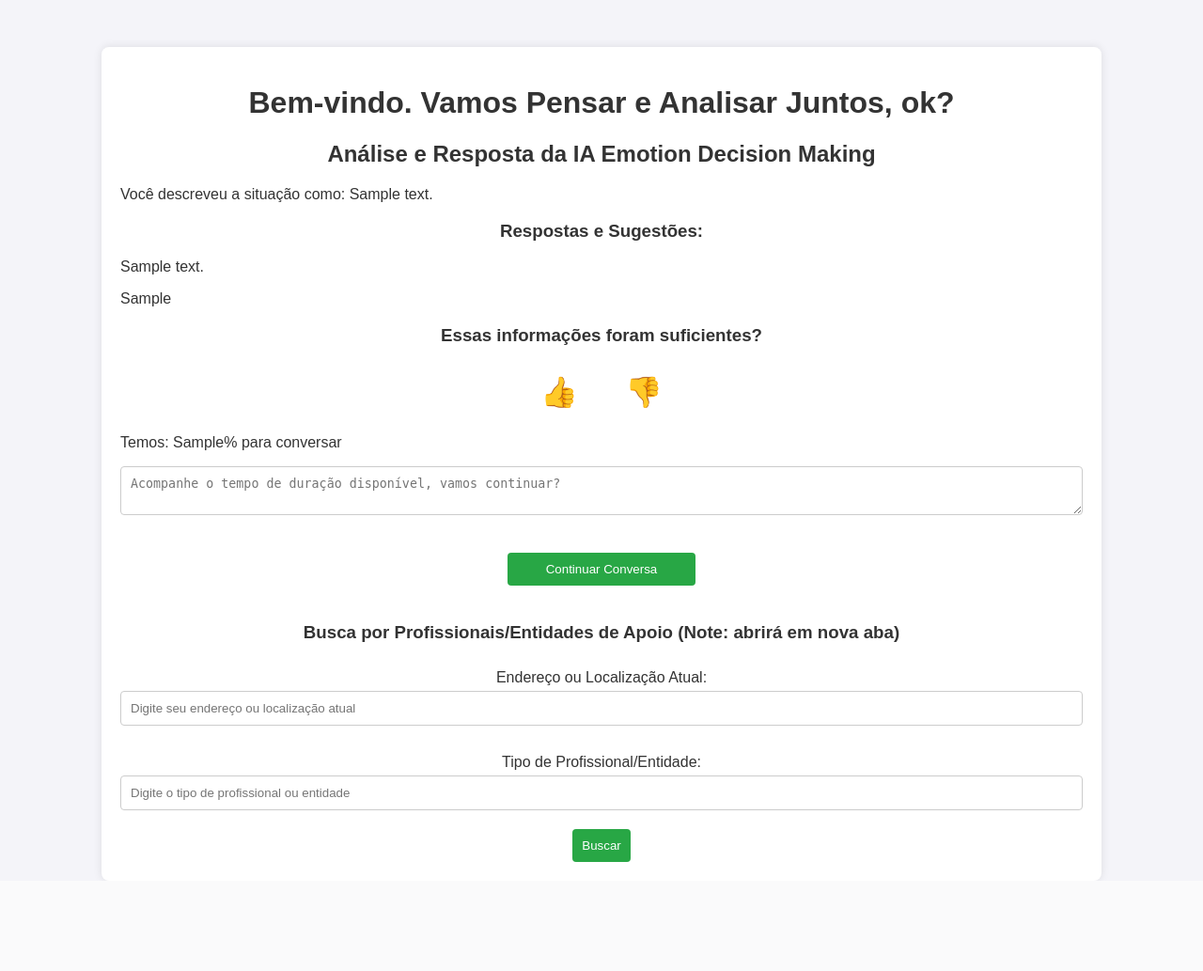
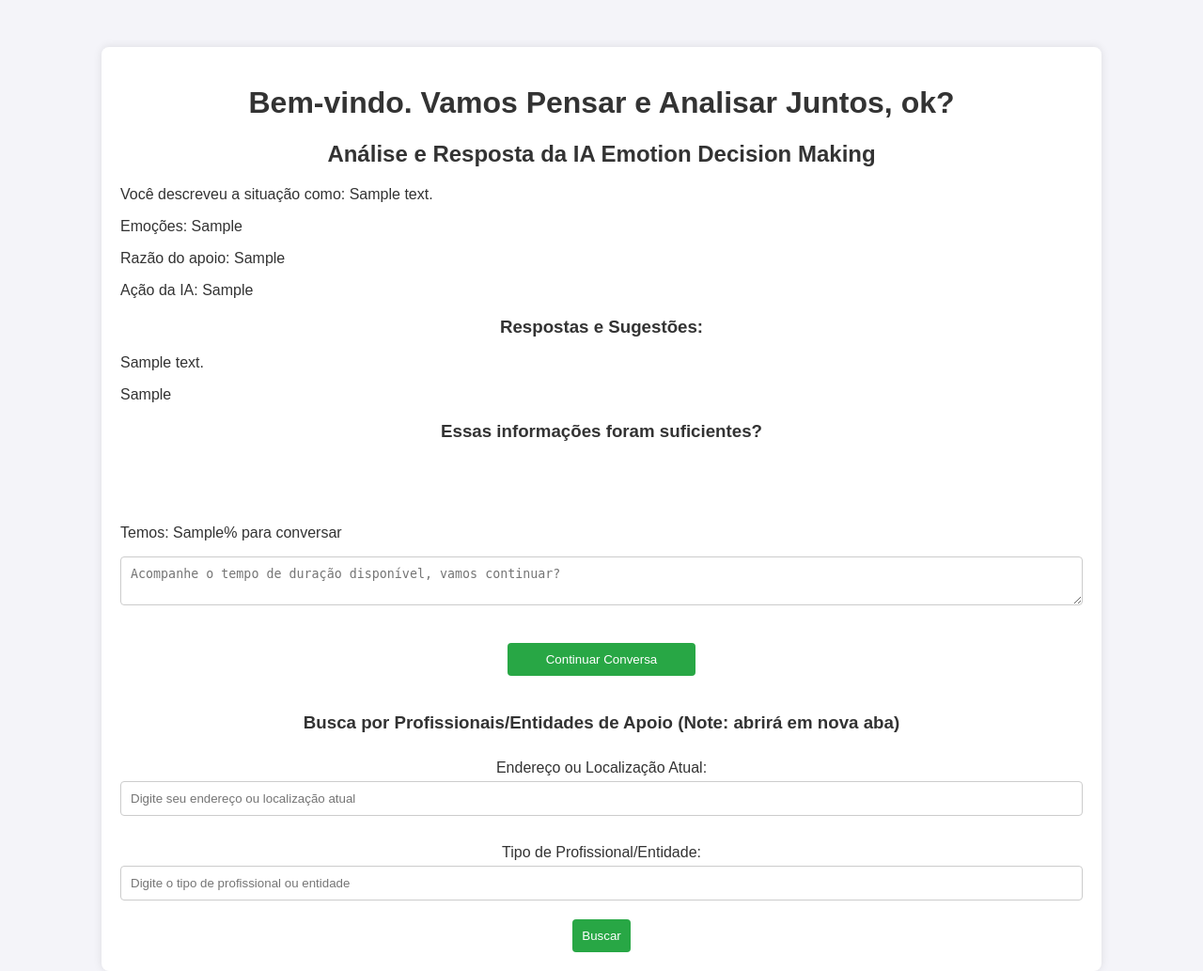
Before and after one commit to JoaoCarlosOrquiza/iaemotiondecisionmaking, a Flask app: template templates/results.html in a window 1280 px wide. Shown: the whole page at 94% size. Before the commit the page ends 937 px from the top, so only its background shows below. Run offline with Flask 2, Linux system fonts and the light colour scheme; the template is opened without the code that fills it: most values are stand-ins (such as "Sample title", 1, 10 or a date in 2020).

Commit message:
Atualizações no projeto e melhorias implementadas

```diff
--- a/app.py
+++ b/app.py
@@ -49,9 +49,16 @@ def process_form():
     add_message_to_history("user", f"Descrição: {situation_description}\nEmoções: {feelings}\nRazão do apoio: {support_reason}\nAção da IA: {ia_action}")
 
     # Gerar uma resposta inicial com base nas informações fornecidas
+    prompt = (
+        f"Descrição: {situation_description}\n"
+        f"Emoções: {feelings}\n"
+        f"Razão do apoio: {support_reason}\n"
+        f"Ação da IA: {ia_action}\n"
+        f"Baseado na Teoria e Técnicas da TCC, forneça decisões práticas, eficazes e suficientes para a situação descrita."
+    )
     response = openai.ChatCompletion.create(
         model="gpt-3.5-turbo",
-        messages=get_message_history(),
+        messages=[{"role": "user", "content": prompt}] + get_message_history(),
         max_tokens=500  # Dobrar os tokens de saída
     )
     initial_response = response['choices'][0]['message']['content']
@@ -74,7 +81,7 @@ def process_form():
 
     # Contar tokens usados
     encoding = tiktoken.encoding_for_model("gpt-3.5-turbo")
-    tokens_used = len(encoding.encode(f"Descrição: {situation_description}\nEmoções: {feelings}\nRazão do apoio: {support_reason}\nAção da IA: {ia_action}")) + len(encoding.encode(initial_response))
+    tokens_used = len(encoding.encode(prompt)) + len(encoding.encode(initial_response))
 
     # Atualizar a contagem de tokens na sessão
     if 'tokens_used' not in session:
--- a/templates/results.html
+++ b/templates/results.html
@@ -7,6 +7,7 @@
     <meta name="keywords" content="IA, Decisões Emocionais, Terapia Cognitivo-Comportamental, Suporte Emocional">
     <meta name="author" content="Seu Nome">
     <title>Resultados da Análise da IA</title>
+	<link rel="stylesheet" href="https://cdnjs.cloudflare.com/ajax/libs/font-awesome/5.15.3/css/all.min.css">
     <link rel="stylesheet" href="static/css/styles.css">
 </head>
 <body>
@@ -16,7 +17,10 @@
         </header>
         <main>
 			<h2>Análise e Resposta da IA Emotion Decision Making</h2>
-            <p>Você descreveu a situação como: {{ description }}</p>
+				<p>Você descreveu a situação como: {{ initial_description }}</p>
+				<p>Emoções: {{ initial_feelings }}</p>
+				<p>Razão do apoio: {{ initial_support_reason }}</p>
+				<p>Ação da IA: {{ initial_ia_action }}</p>
 				<h3>Respostas e Sugestões:</h3>
 					<div id="ia-response">
 					{{ answer|safe }}
@@ -27,9 +31,9 @@
     <h3>Essas informações foram suficientes?</h3>
             <form id="feedback-form" method="POST">
                 <input type="hidden" id="feedback" name="feedback">
-                <div class="feedback-buttons" style="display: flex; justify-content: center; gap: 10px;">
-                    <button type="button" onclick="submitFeedback('👍')">👍</button>
-                    <button type="button" onclick="submitFeedback('👎')">👎</button>
+				<div class="feedback-buttons">
+                    <button type="button" onclick="submitFeedback('👍')" class="fa fa-thumbs-up"></button>
+					<button type="button" onclick="submitFeedback('👎')" class="fa fa-thumbs-down"></button>
                 </div>
             </form>
             <p>Temos: {{ tokens_used }}% para conversar</p>
```
Also changed, not shown: static/css/styles.css (line endings or trailing spaces). Lines whose indentation alone changed are shown as unchanged.
